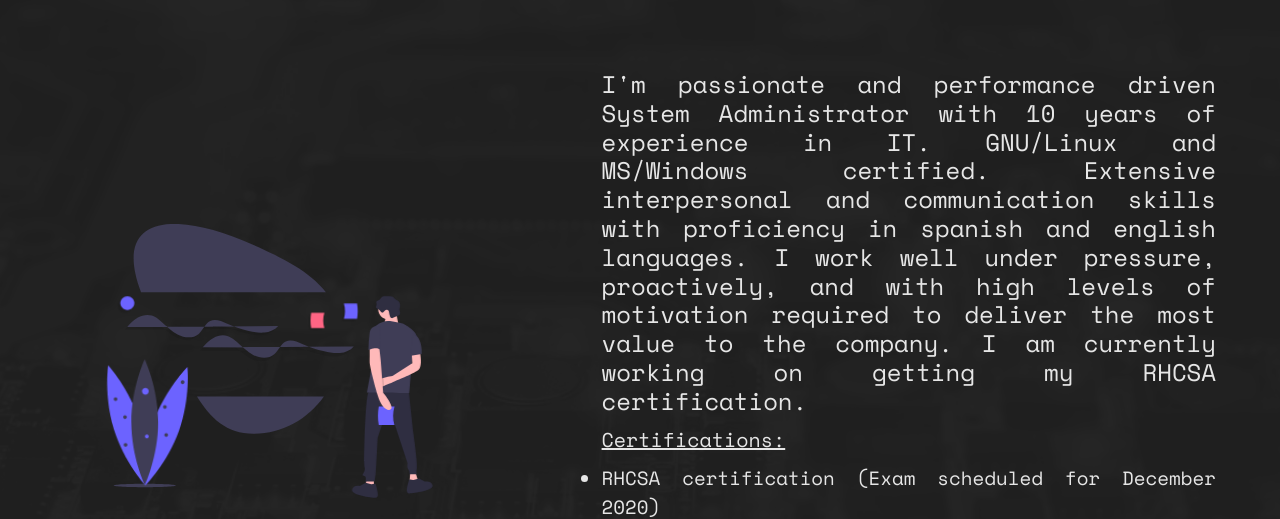
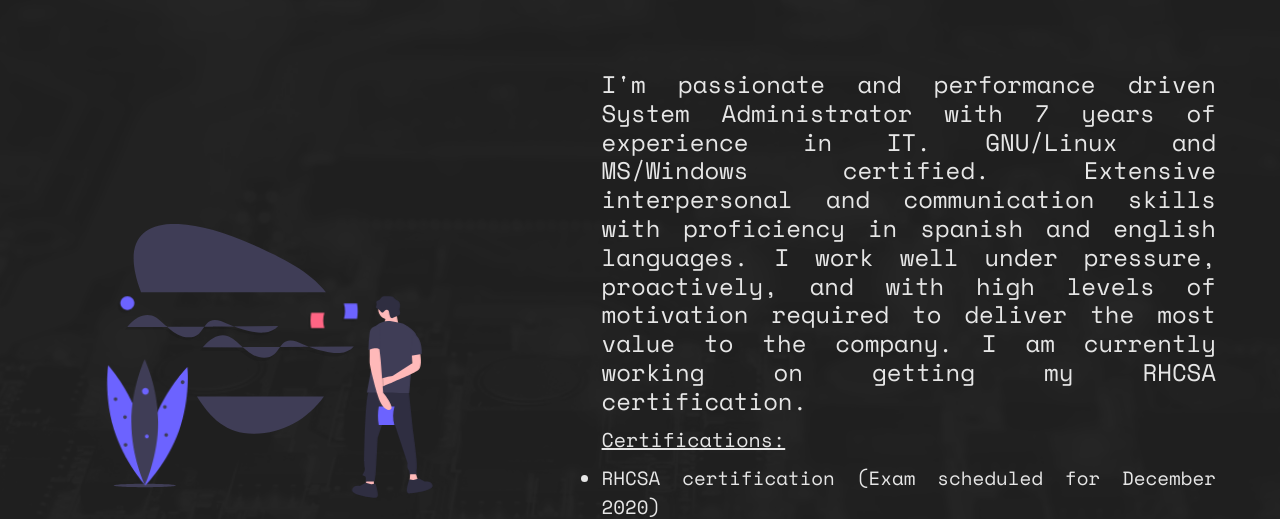
Before and after one commit to veroca88/erick-perez-portfolio, a React (Create React App) app: page /about in a window 1280 px wide. Shown: the part 170-689 px from the top of the page. Built offline with nearby package versions, Linux system fonts and the light colour scheme; no server answers; the HTML template or start-up script is replaced by a standard one.

Commit message:
Change path

```diff
--- a/src/App.js
+++ b/src/App.js
@@ -35,7 +35,7 @@ function App() {
         linkColor="#fff"
         textHover="rgba(201, 201, 201, 0.32)"
       />
-      <Route exact path="/erick-perez-portfolio" component={Main} />
+      <Route exact path="/" component={Main} />
       <Route exact path="/experience" component={Experience} />
       <Route exact path="/about" component={About} />
       <Route exact path="/contact-me" component={Contact} />
--- a/src/components/Navbar/Navbar.js
+++ b/src/components/Navbar/Navbar.js
@@ -17,7 +17,7 @@ export default function NavbarPage({
   return (
     <nav className="responsive-nav">
       <div className="logo">
-        <Link style={{ color: linkColor }} to="/erick-perez-portfolio">
+        <Link style={{ color: linkColor }} to="/">
           <h1>Erick Perez</h1>
         </Link>
       </div>
--- a/src/components/pages/About.js
+++ b/src/components/pages/About.js
@@ -235,7 +235,7 @@ export default function About() {
       </div>
       <div className="experience-info">
         <h4>
-          I'm passionate and performance driven System Administrator with 10
+          I'm passionate and performance driven System Administrator with 7
           years of experience in IT. GNU/Linux and MS/Windows certified.
           Extensive interpersonal and communication skills with proficiency in
           spanish and english languages. I work well under pressure,
```
